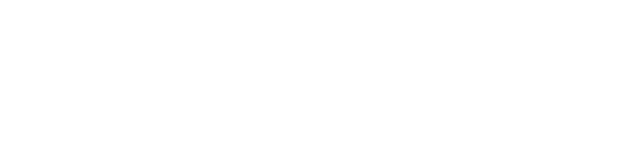
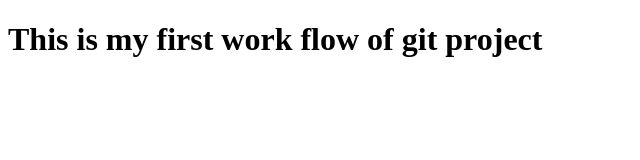
Before and after one commit to kasahun-m/kasarepo, a plain HTML site: page index.html in a window 1280 px wide. Shown: the whole page, without its empty margins (0-640 px from the left). Drawn offline with Linux system fonts and the light colour scheme.

Commit message:
Update index.html

```diff
--- a/index.html
+++ b/index.html
@@ -7,6 +7,6 @@
     <title>kasarepo</title>
 </head>
 <body>
-
+    <h1>This is my first work flow of git project</h1>
 </body>
 </html>
```
